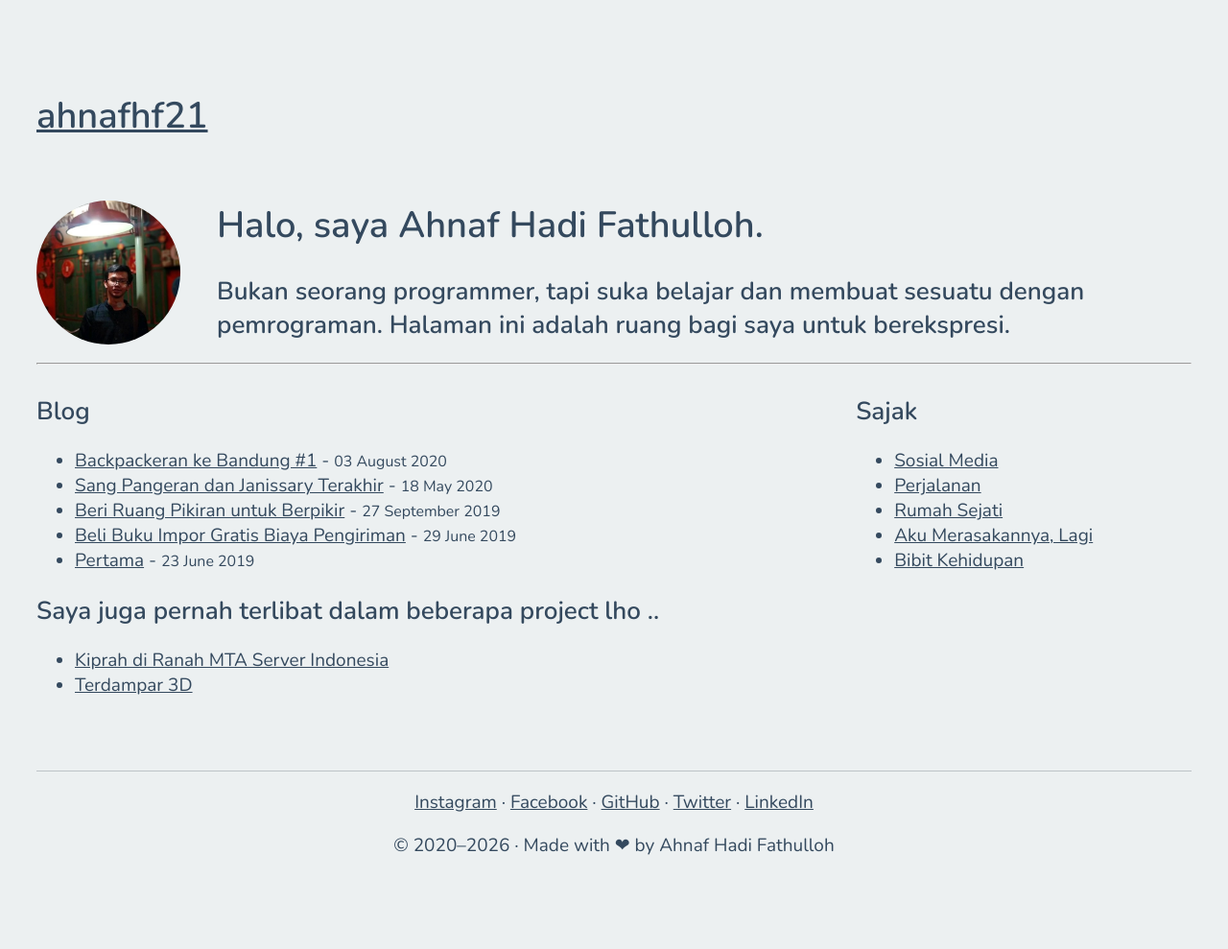
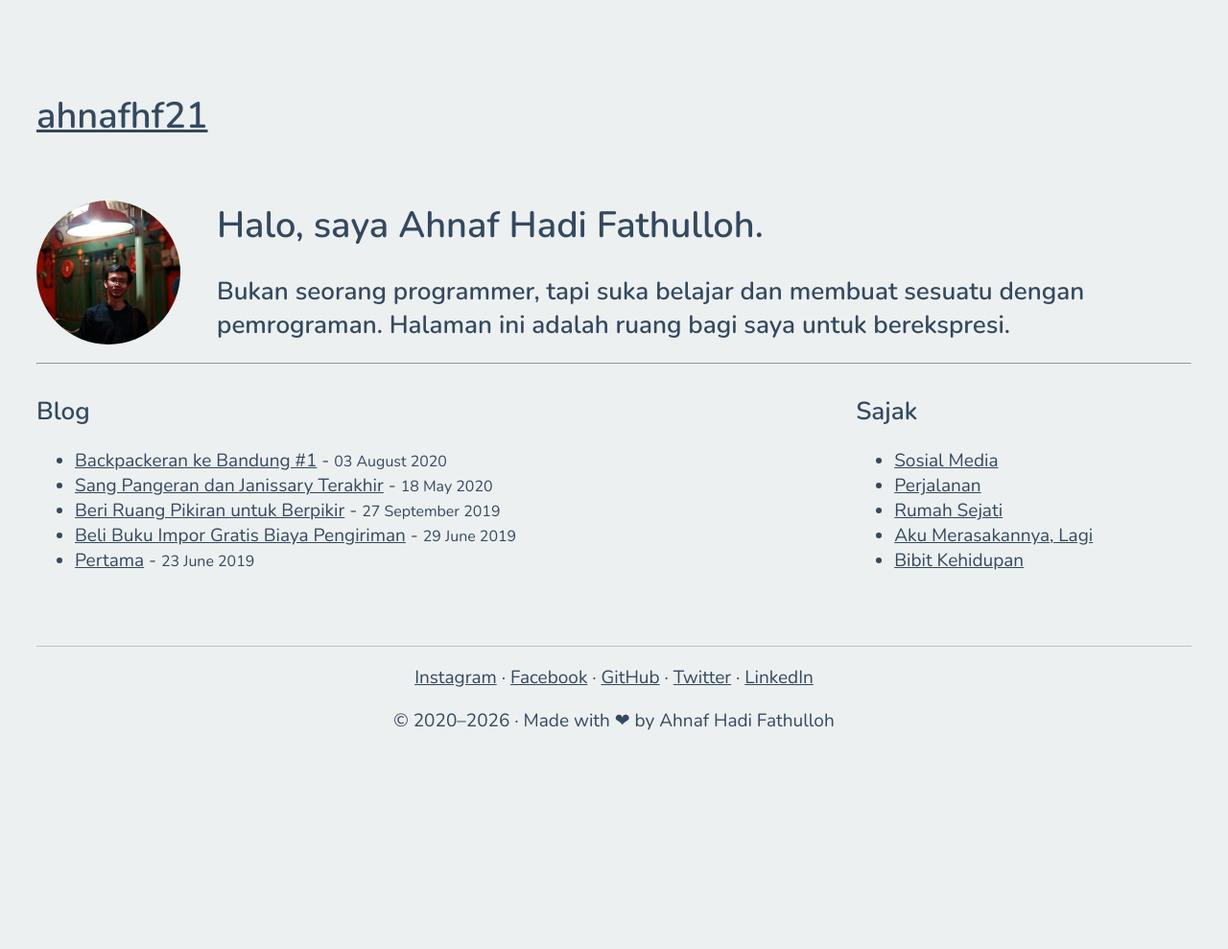
Before and after one commit to ahnafhf21/ahnafhf21.github.io, a Jekyll site: the page built from index.md, in a window 1280 px wide. Shown: the whole page at 96% size. Built offline with Jekyll 4.4.1, drawn with Linux system fonts in a browser that asks for light colours; after the commit the page ends 900 px from its top, so only the background shows below that.

Commit message:
chore: hide project

```diff
--- a/_posts/2019-07-01-terdampar-3d.markdown
+++ b/_posts/2019-07-01-terdampar-3d.markdown
@@ -3,6 +3,7 @@ layout: default
 title:  "Terdampar 3D"
 date:   2020-01-24 01:14:38 +0700
 category: project
+published: false
 tags: [project, game]
 ---
 
--- a/_posts/2020-01-25-kiprah-di-mta-server.markdown
+++ b/_posts/2020-01-25-kiprah-di-mta-server.markdown
@@ -3,6 +3,7 @@ layout: default
 title:  "Kiprah di Ranah MTA Server Indonesia"
 date:   2020-01-25 00:00:38 +0700
 category: project
+published: false
 tags: [project, game]
 ---
 
--- a/index.md
+++ b/index.md
@@ -31,16 +31,6 @@ layout: default
       </li>
     {% endfor %}
   </ul>
-
-## Saya juga pernah terlibat dalam beberapa project lho ..
-  {% assign project_posts = site.posts | where: "category", "project" %}
-  <ul>
-      {% for post in project_posts %}
-        <li>
-          <a href="{{ post.url | relative_url }}">{{ post.title | escape }}</a>
-        </li>
-      {% endfor %}
-    </ul>
 </div>
 
 <div class="sidebar" markdown="1">
```
Also changed, not shown: project.md (+1 -0 lines).
